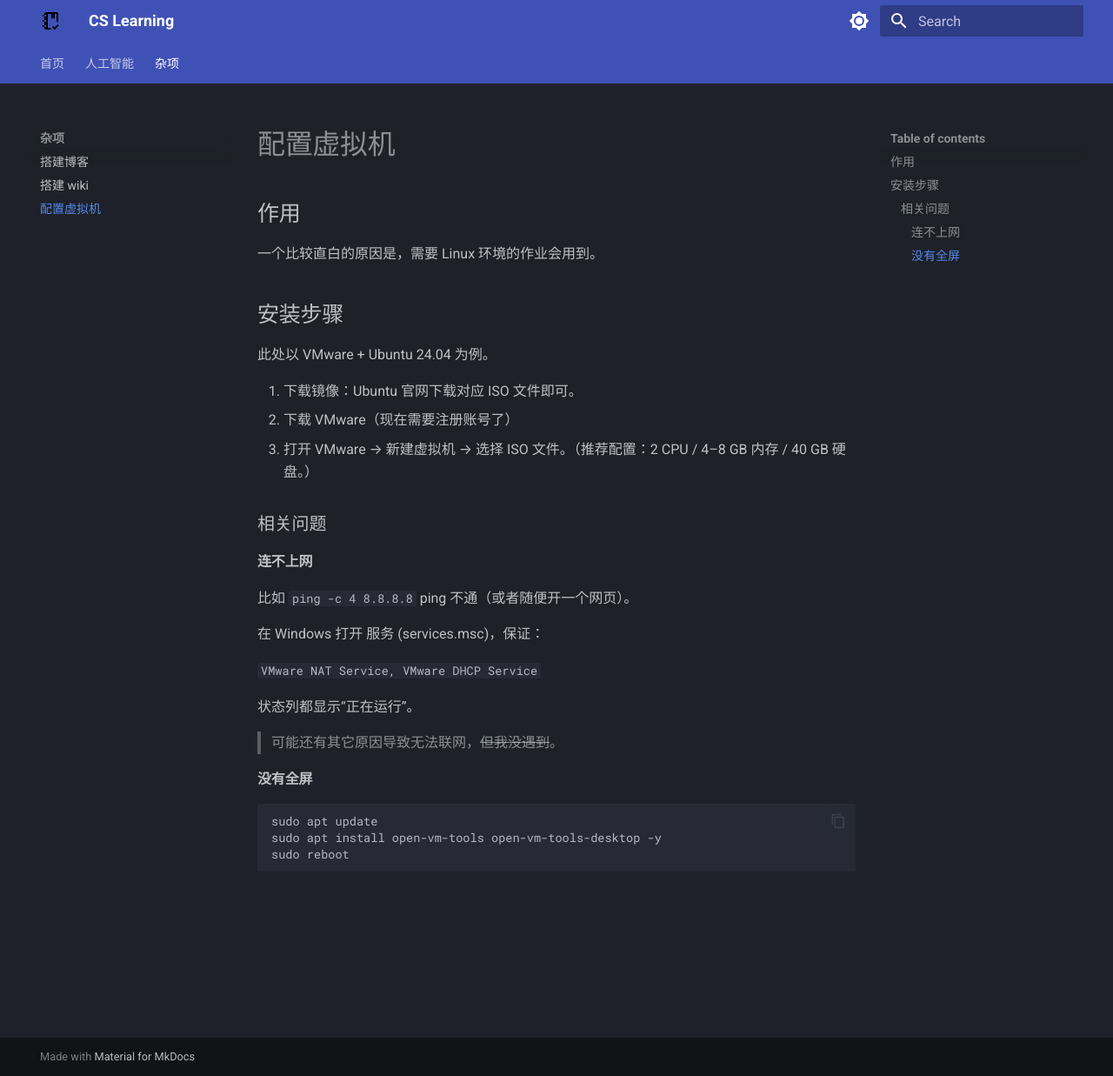
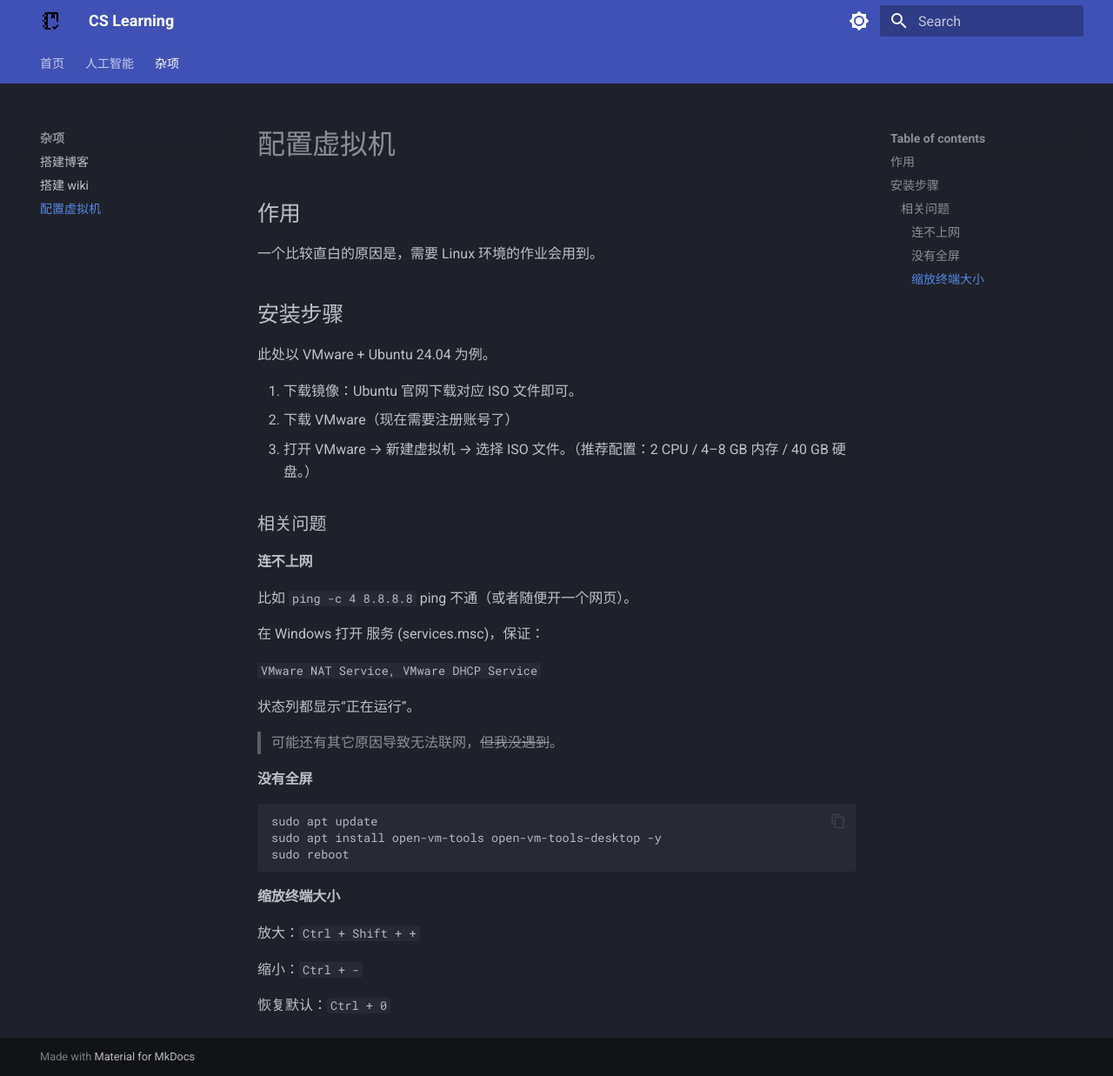
Before and after one commit to Tenshi0x0/CS-learning, an MkDocs documentation site: the page built from docs/src/Miscellaneous/Setting_up_VMware.md, in a window 1280 px wide and 1237 px high. Shown: the whole window at 87% size. Built offline with MkDocs 1.6.1 and Material for MkDocs 9.7.7, drawn with Linux system fonts in a browser that asks for light colours.

Commit message:
upd set up wiki

````diff
--- a/docs/src/Miscellaneous/Setting_up_VMware.md
+++ b/docs/src/Miscellaneous/Setting_up_VMware.md
@@ -33,3 +33,11 @@ sudo apt update
 sudo apt install open-vm-tools open-vm-tools-desktop -y
 sudo reboot
 ```
+
+#### 缩放终端大小
+
+放大：`Ctrl + Shift + +`
+
+缩小：`Ctrl + -`
+
+恢复默认：`Ctrl + 0`
````
